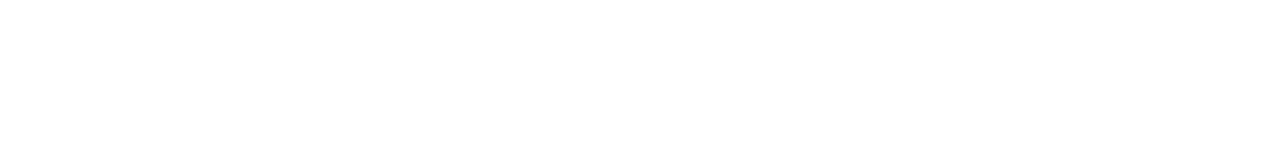
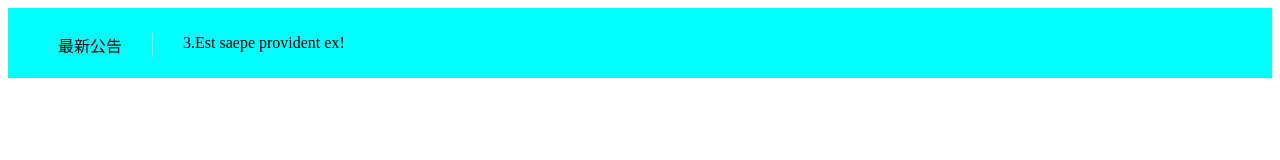
Before and after one commit to leexiang911/JavascriptCodeEffects, a plain HTML site: page 文字滚动/index.html in a window 1280 px wide. Drawn offline with Linux system fonts and the light colour scheme.

Commit message:
完成文字滚动效果

```diff
--- /dev/null
+++ b/文字滚动/index.css
@@ -0,0 +1,45 @@
+/* *{
+    padding: 0;
+    margin: 0;
+} */
+.container {
+    background-color: aqua;
+    overflow: hidden;
+    /* 主要是产生bfc清除浮动 */
+    padding: 20px 0;
+}
+
+/* 清除浮动 */
+/* .container::after{
+    content: "";
+    display: block;
+    clear: both;
+} */
+
+.tilte {
+    float: left;
+    font-size: 16px;
+    font-weight: normal;
+    margin: 0;
+    margin-top: 5px;
+    margin-left: 50px;
+    border-right: 1px solid #ccc;
+    padding-right: 30px;
+
+}
+
+.list {
+    float: left;
+    list-style: none;
+    padding: 0;
+    height: 30px;
+    overflow: hidden;
+    margin: 0;
+    margin-left: 30px;
+}
+
+.list li {
+    height: 30px;
+    line-height: 30px;
+    /* 文字居中 */
+}
--- a/文字滚动/index.html
+++ b/文字滚动/index.html
@@ -4,9 +4,19 @@
     <meta charset="UTF-8">
     <meta http-equiv="X-UA-Compatible" content="IE=edge">
     <meta name="viewport" content="width=device-width, initial-scale=1.0">
-    <title>Document</title>
+    <title>文字滚动效果</title>
+    <link rel="stylesheet" href="./index.css">
+    <script src="./index.js" defer></script>
 </head>
 <body>
-
+    <div class="container">
+        <h1 class="tilte">最新公告</h1>
+        <ul class="list">
+            <li>1.Lorem ipsum dolor sit.</li>
+            <li>2.Dolorum veritatis veniam eligendi.</li>
+            <li>3.Est saepe provident ex!</li>
+            <li>4.Veniam eveniet minus ipsam?</li>
+        </ul>
+    </div>
 </body>
 </html>
--- /dev/null
+++ b/文字滚动/index.js
@@ -0,0 +1,42 @@
+(function () {
+    // 初始化：一开始做什么
+    var list = document.querySelector('.list');
+    // 1. 将列表中的第一个元素，克隆到列表的最后一个
+    function cloneFirstItem() {
+      var firstItem = list.children[0];
+      var newItem = firstItem.cloneNode(true);
+      list.appendChild(newItem);
+    }
+    cloneFirstItem();
+
+    // 2. 滚动：每隔一段时间，将列表滚动到下一个位置
+    var duration = 2000; // 滚动的间隔时间
+    setInterval(moveNext, duration);
+    var itemHeight = 30; // 每一项的高度
+    var curIndex = 0; // 目前展示的是第几项
+    // 将列表滚动到下一个位置
+    function moveNext() {
+      var from = curIndex * itemHeight; // 开始的滚动高度
+      curIndex++;
+      var to = curIndex * itemHeight; // 下一项的滚动高度
+      // 让list的scrollTop，从from慢慢变为to
+      // 慢慢变为：在一段时间内，每隔一小段时间，变化一点
+      var totalDuration = 300; // 变化的总时间
+      var duration = 10; // 变化的间隔时间
+      var times = totalDuration / duration; //变化的次数
+      var dis = (to - from) / times; // 每次变化的量
+      var timerId = setInterval(function () {
+        from += dis;
+        if (from >= to) {
+          // 到达目标值了
+          clearInterval(timerId); // 停止计时器
+          // 滚动完成后，如果是最后一项
+          if (curIndex === list.children.length - 1) {
+            from = 0;
+            curIndex = 0;
+          }
+        }
+        list.scrollTop = from;
+      }, duration);
+    }
+  })();
```
